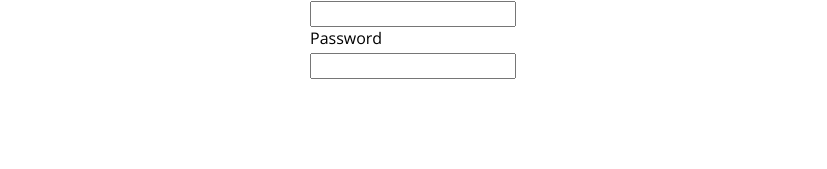
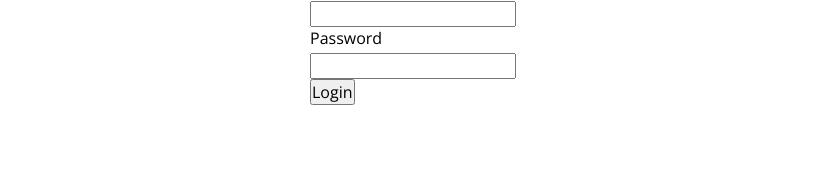
Before and after one commit to Dreamheart92/novel-journeys, a React (Vite) app: page /login in a window 1280 px wide. Shown: the part 130-299 px from the top of the page, without its empty margins (227-1054 px from the left). Built offline with nearby package versions, Linux system fonts and the light colour scheme.

Commit message:
Update Login.jsx

```diff
--- a/src/pages/auth/login/Login.jsx
+++ b/src/pages/auth/login/Login.jsx
@@ -3,13 +3,14 @@
 import Input from "../../../components/shared/input/Input.jsx";
 
 export default function Login() {
-    const {formData, register} = useForm();
+    const {formData, register, handleSubmit} = useForm();
 
     return (
         <div>
-            <Form>
+            <Form formData={formData} onSubmit={handleSubmit}>
                 <Input label="username" {...register("username", "", {required: true, minLength: 6})}/>
                 <Input label="password" type="password" {...register("password", "", {required: true, minLength: 6})}/>
+                <button type="submit">Login</button>
             </Form>
         </div>
     )
```
